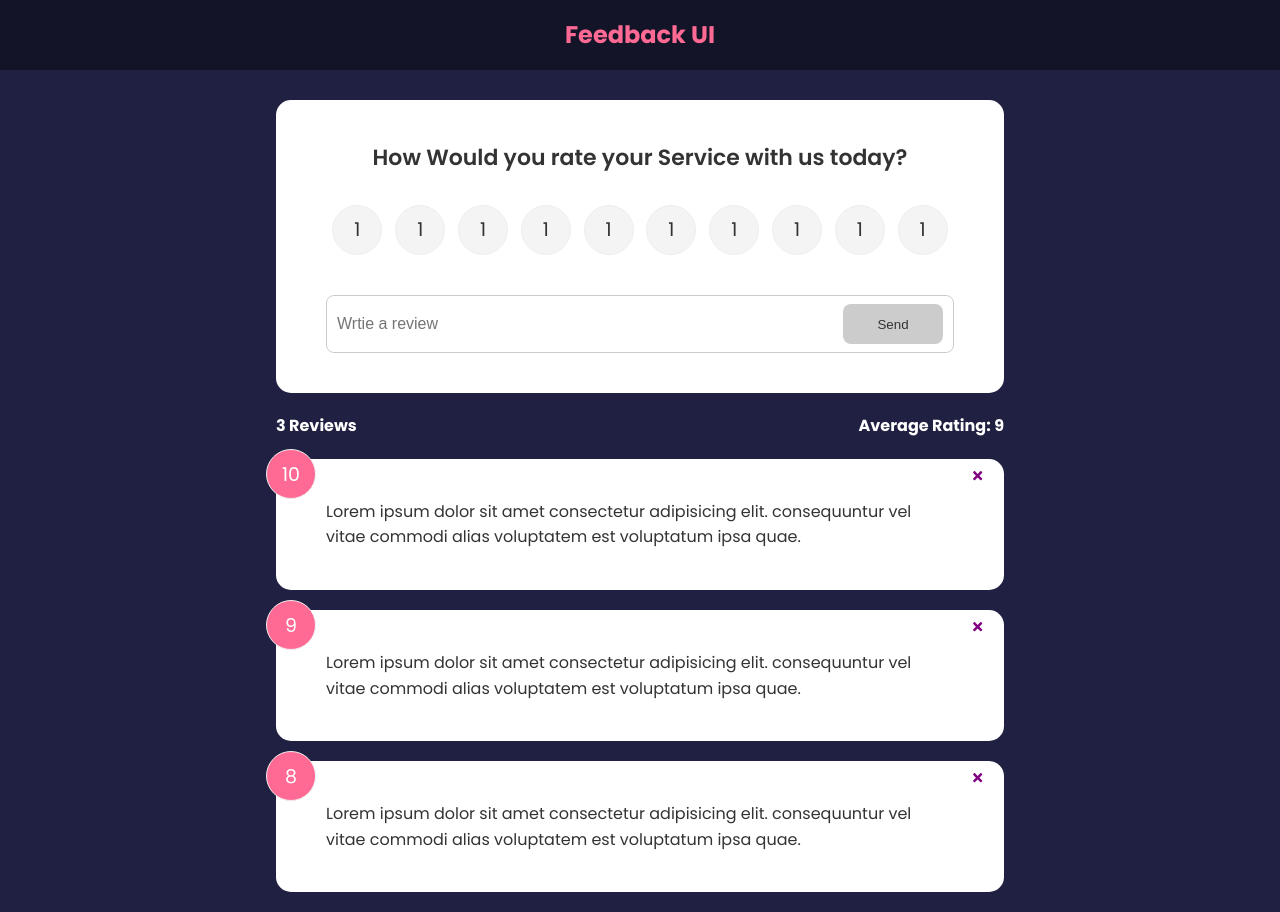
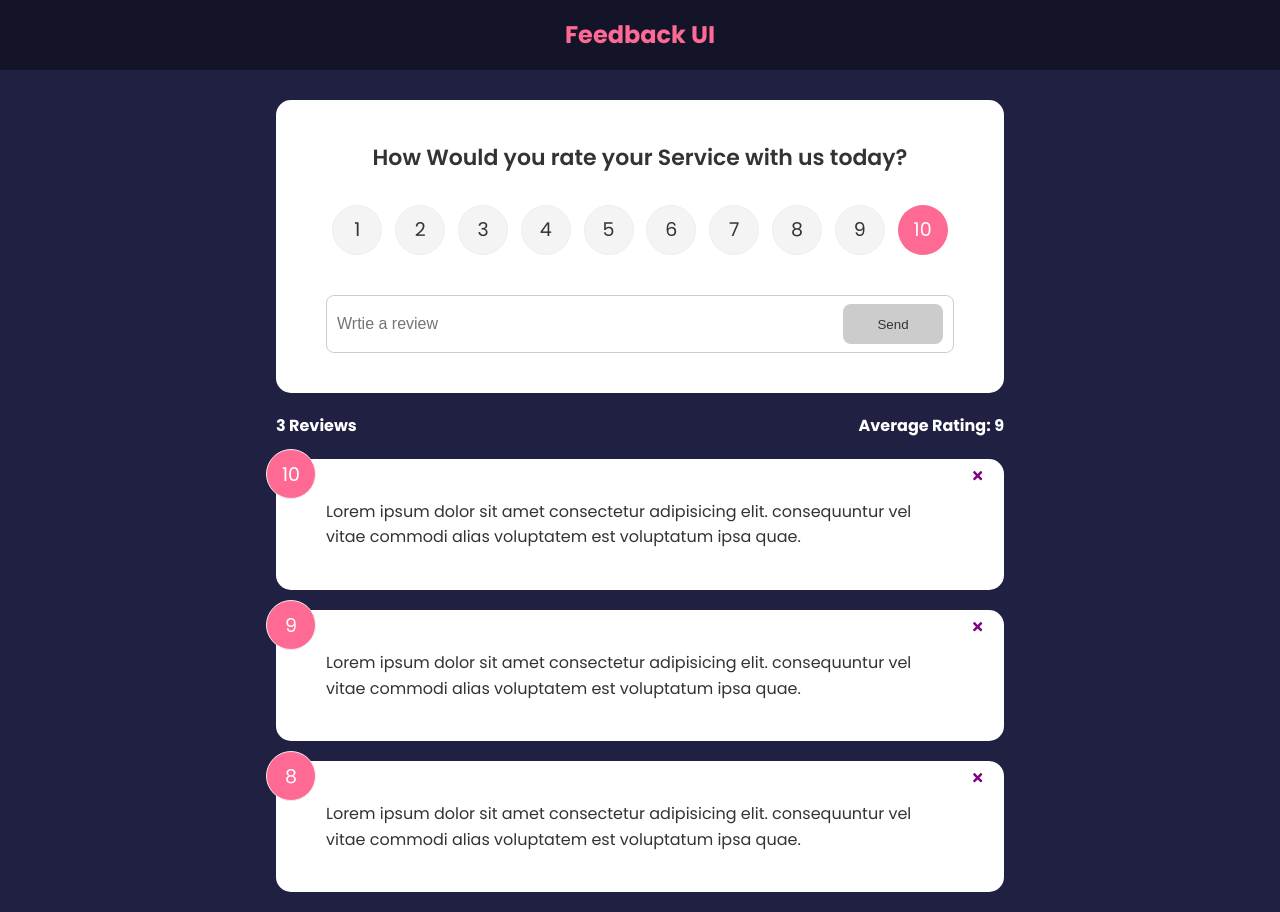
Before and after one commit to realsulty/Feedback-App, a React (Create React App) app: page / in a window 1280 px wide. Built offline with nearby package versions, Linux system fonts and the light colour scheme.

Commit message:
new lines added with anitmated styles

```diff
--- a/package.json
+++ b/package.json
@@ -6,10 +6,12 @@
     "@testing-library/jest-dom": "^5.17.0",
     "@testing-library/react": "^13.4.0",
     "@testing-library/user-event": "^13.5.0",
+    "framer-motion": "^4.1.17",
     "react": "^18.2.0",
     "react-dom": "^18.2.0",
     "react-icons": "^4.12.0",
     "react-scripts": "5.0.1",
+    "uuid": "^9.0.1",
     "web-vitals": "^2.1.4"
   },
   "scripts": {
--- a/src/App.js
+++ b/src/App.js
@@ -1,4 +1,5 @@
 import { useState } from "react"
+import { v4 as uuidv4 } from 'uuid'
 import Header from "./components/Header"
 import FeedbackList from "./components/FeedbackList"
 import FeedbackData from "./Data/FeedbackData"
@@ -8,6 +9,12 @@
 function App(){
 const [feedback, setFeedback] = useState
 (FeedbackData)
+
+const addFeedback = (newFeedback) => {
+    newFeedback.id = uuidv4()
+    setFeedback([newFeedback, ...feedback])
+
+}
 //  this is where you create the function the main one
 const deleteFeedback = (id) => {
 if (window.confirm('Are you sure you want to delete?')) {
@@ -20,7 +27,7 @@
         <>
         <Header />
         <div className="container" >
-        <FeedbackForm />
+        <FeedbackForm handleAdd={addFeedback}/>
         <FeedbackStats feedback={feedback} />
         <FeedbackList feedback={feedback}
         handleDelete={deleteFeedback}/>
--- a/src/components/FeedbackForm.jsx
+++ b/src/components/FeedbackForm.jsx
@@ -3,8 +3,11 @@
 import Button from "./shared/Button"
 import RatingSelect from "./RatingSelect"
 
-function FeedbackForm() {
+// We add props since they are function used in the upper file
+// here the handleAdd is passed to the parent file to incoke the function
+function FeedbackForm({handleAdd}) {
     const [text, setText] = useState('')
+    const [rating, setRating] = useState(10)
     const [btnDisabled, setBtnDisabled] = useState(true)
     const [message, setMessage] = useState('')
 
@@ -23,12 +26,25 @@
         setText(e.target.value)
     }
 
+    const handleSubmit = (e) => {
+        e.preventDefault()
+        if(text.trim().length > 10) {
+            const newFeedback = {
+                text,
+                rating,
+            }
+            handleAdd(newFeedback);
+            setText('')
+
+        }
+    }
+
 
   return (
 <Card>
-    <form>
+    <form onSubmit={handleSubmit}>
         <h2>How Would you rate your Service with us today?</h2>
-        <RatingSelect/>
+        <RatingSelect select={(rating) => setRating(rating)}/>
         <div className="input-group">
             <input type="text"
             onChange={handleTextChange}
--- a/src/components/FeedbackList.jsx
+++ b/src/components/FeedbackList.jsx
@@ -1,4 +1,5 @@
 import FeedbackItem from "./FeedbackItem"
+import { motion, AnimatePresence} from 'framer-motion'
 import Card from "./shared/Card"
 
 function FeedbackList({feedback, handleDelete}) {
@@ -8,13 +9,21 @@
 
     return (
     <div className="feedback-list">
+      <AnimatePresence>
         {feedback.map((item) => (
+          <motion.div
+          key={item.id}
+          initial={{ opacity: 0}}
+          animate={{ opacity: 1}}
+          exit={{ opacity: 0}}
+          >
             <FeedbackItem
             key={item.id}
             item={item}
             handleDelete={handleDelete}  />
+            </motion.div>
         ))}
-
+      </AnimatePresence>
         </div>
   )
 }
--- a/src/components/RatingSelect.jsx
+++ b/src/components/RatingSelect.jsx
@@ -6,7 +6,7 @@
 
     const handleChange = (e) => {
         setSelected(+e.currentTarget.value)
-        select(select)
+        select(+e.currentTarget.value)
 
 
     }
@@ -28,101 +28,101 @@
       <li>
         <input
           type='radio'
-          id='num1'
+          id='num2'
           name='rating'
-          value='1'
+          value='2'
           onChange={handleChange}
-          checked={selected === 1}
+          checked={selected === 2}
         />
-        <label htmlFor='num1'>1</label>
+        <label htmlFor='num2'>2</label>
       </li>
       <li>
         <input
           type='radio'
-          id='num1'
+          id='num3'
           name='rating'
-          value='1'
+          value='3'
           onChange={handleChange}
-          checked={selected === 1}
+          checked={selected === 3}
         />
-        <label htmlFor='num1'>1</label>
+        <label htmlFor='num3'>3</label>
       </li>
       <li>
         <input
           type='radio'
-          id='num1'
+          id='num4'
           name='rating'
-          value='1'
+          value='4'
           onChange={handleChange}
-          checked={selected === 1}
+          checked={selected === 4}
         />
-        <label htmlFor='num1'>1</label>
+        <label htmlFor='num4'>4</label>
       </li>
       <li>
         <input
           type='radio'
-          id='num1'
+          id='num5'
           name='rating'
-          value='1'
+          value='5'
           onChange={handleChange}
-          checked={selected === 1}
+          checked={selected === 5}
         />
-        <label htmlFor='num1'>1</label>
+        <label htmlFor='num5'>5</label>
       </li>
       <li>
         <input
           type='radio'
-          id='num1'
+          id='num6'
           name='rating'
-          value='1'
+          value='6'
           onChange={handleChange}
-          checked={selected === 1}
+          checked={selected === 6}
         />
-        <label htmlFor='num1'>1</label>
+        <label htmlFor='num6'>6</label>
       </li>
       <li>
         <input
           type='radio'
-          id='num1'
+          id='num7'
           name='rating'
-          value='1'
+          value='7'
           onChange={handleChange}
-          checked={selected === 1}
+          checked={selected === 7}
         />
-        <label htmlFor='num1'>1</label>
+        <label htmlFor='num7'>7</label>
       </li>
       <li>
         <input
           type='radio'
-          id='num1'
+          id='num8'
           name='rating'
-          value='1'
+          value='8'
           onChange={handleChange}
-          checked={selected === 1}
+          checked={selected === 8}
         />
-        <label htmlFor='num1'>1</label>
+        <label htmlFor='num8'>8</label>
       </li>
       <li>
         <input
           type='radio'
-          id='num1'
+          id='num9'
           name='rating'
-          value='1'
+          value='9'
           onChange={handleChange}
-          checked={selected === 1}
+          checked={selected === 9}
         />
-        <label htmlFor='num1'>1</label>
+        <label htmlFor='num9'>9</label>
       </li>
       <li>
         <input
           type='radio'
-          id='num1'
+          id='num10'
           name='rating'
-          value='1'
+          value='10'
           onChange={handleChange}
-          checked={selected === 1}
+          checked={selected === 10}
         />
-        <label htmlFor='num1'>1</label>
+        <label htmlFor='num10'>10</label>
       </li>
   </ul>
   )
```
Also changed, not shown: 1 other file (tests, documents, lock files or other folders).
